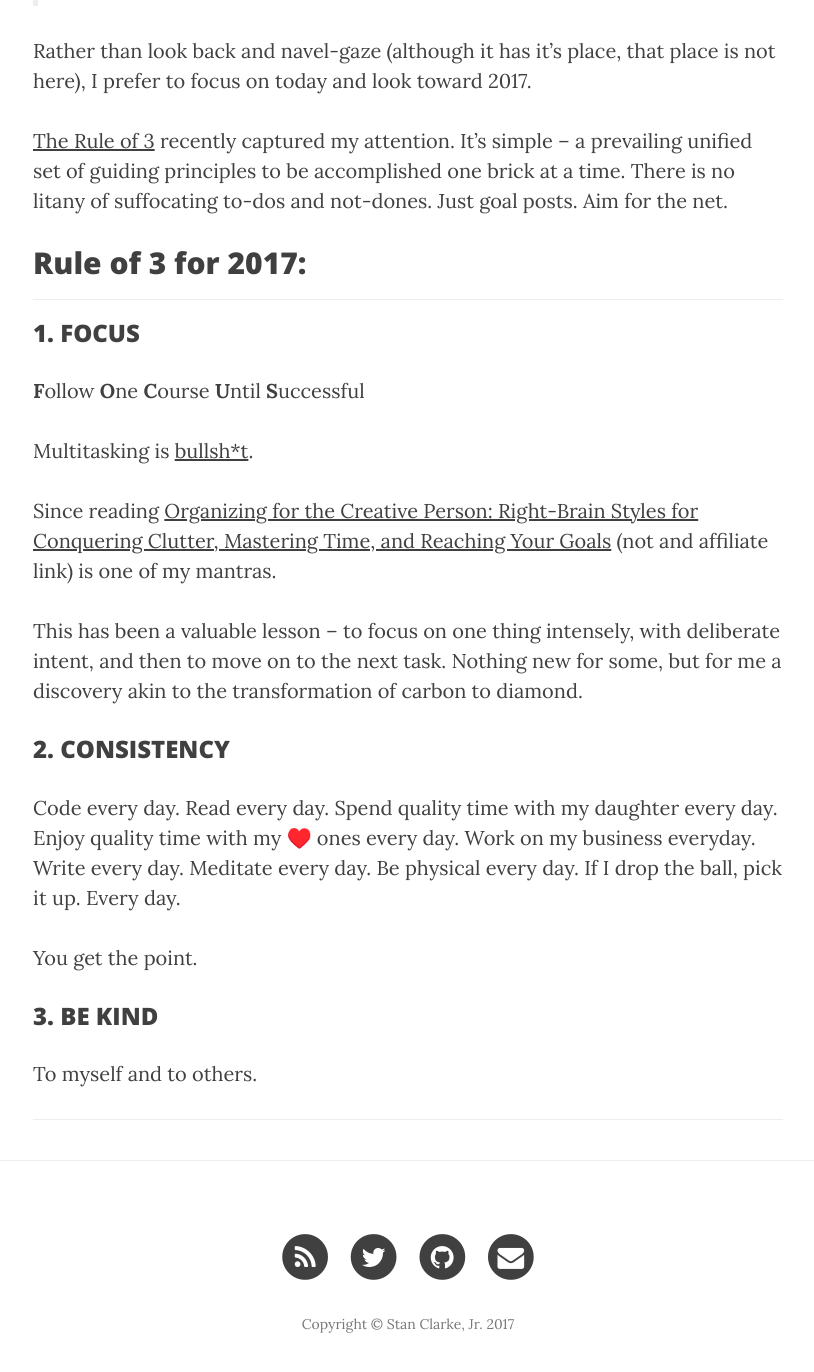
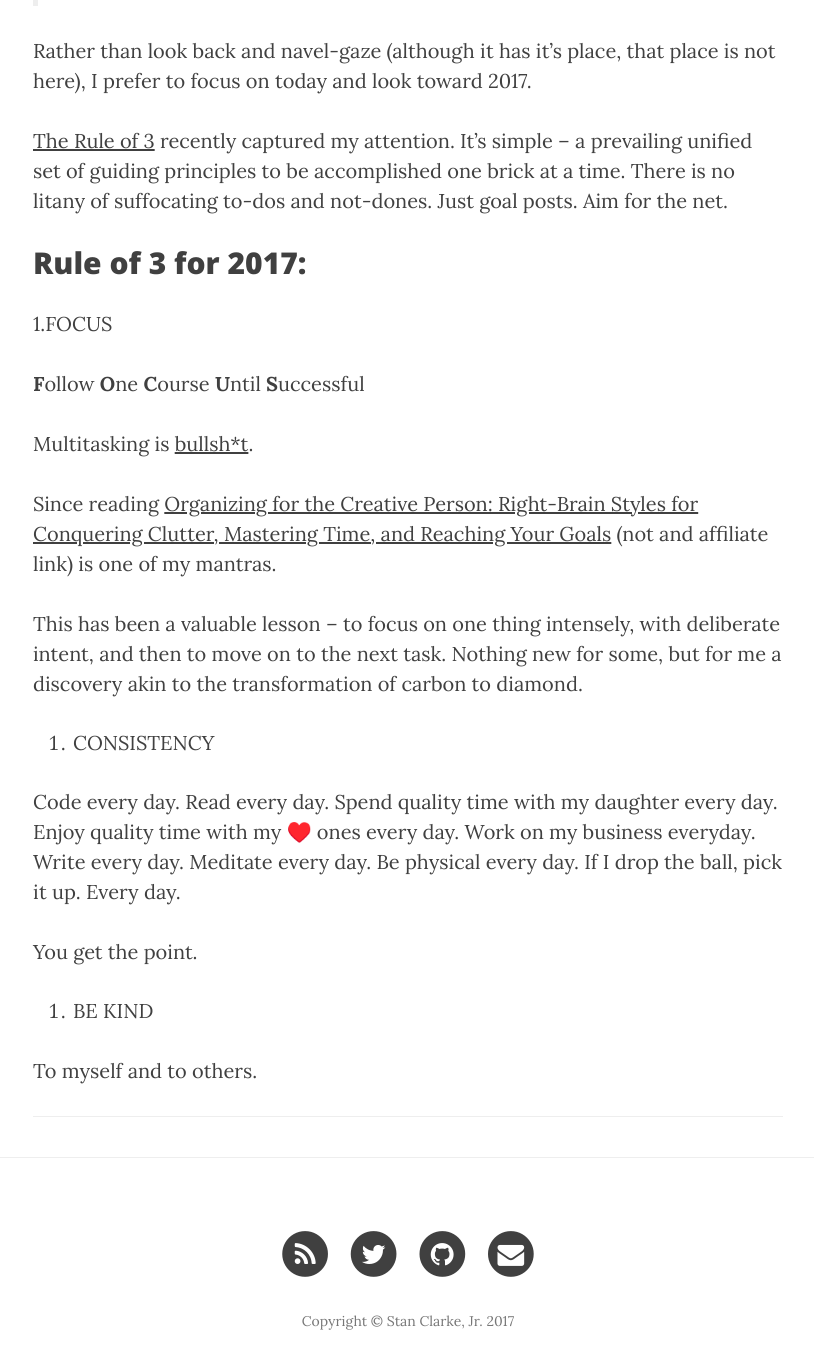
Before and after one commit to stanclarke-jr/stanclarke-jr.github.io, a Jekyll site: the page built from _posts/2017-01-15-2017.md, in a window 1280 px wide and 1400 px high, scrolled down 533 px. Shown: the top 1372 px of the window, without its empty margins (232-1046 px from the left). Built offline with Jekyll 4.4.1, drawn with Linux system fonts in a browser that asks for light colours; nearby versions of some CDN libraries; our own code applies the rules of GitHub Pages for plain Markdown files; some of the changed text lies outside the part shown.

Commit message:
Updated 2017

```diff
--- a/_posts/2017-01-15-2017.md
+++ b/_posts/2017-01-15-2017.md
@@ -14,9 +14,8 @@ Rather than look back and navel-gaze (although it has it's place, that place is
 [The Rule of 3](http://www.artofmanliness.com/2017/01/09/work-deliberately-instead-reactively-rule-3/) recently captured my attention. It's simple -- a prevailing unified set of guiding principles to be accomplished one brick at a time. There is no litany of suffocating to-dos and not-dones. Just goal posts. Aim for the net.
 
 ## Rule of 3 for 2017:
-___
 
-### 1. FOCUS
+1.FOCUS
 
 **F**ollow **O**ne **C**ourse **U**ntil **S**uccessful
 
@@ -26,12 +25,12 @@ Since reading [Organizing for the Creative Person: Right-Brain Styles for Conque
 
 This has been a valuable lesson -- to focus on one thing intensely, with deliberate intent, and then to move on to the next task. Nothing new for some, but for me a discovery akin to the transformation of carbon to diamond.
 
-### 2. CONSISTENCY
+2. CONSISTENCY
 
 Code every day. Read every day. Spend quality time with my daughter every day. Enjoy quality time with my ♥️ ones every day. Work on my business everyday. Write every day. Meditate every day. Be physical every day. If I drop the ball, pick it up. Every day.
 
 You get the point.
 
-### 3. BE KIND
+3. BE KIND
 
 To myself and to others.
```
Also changed, not shown: other parts of _posts/2017-01-15-2017.md (+1 -1 lines).
